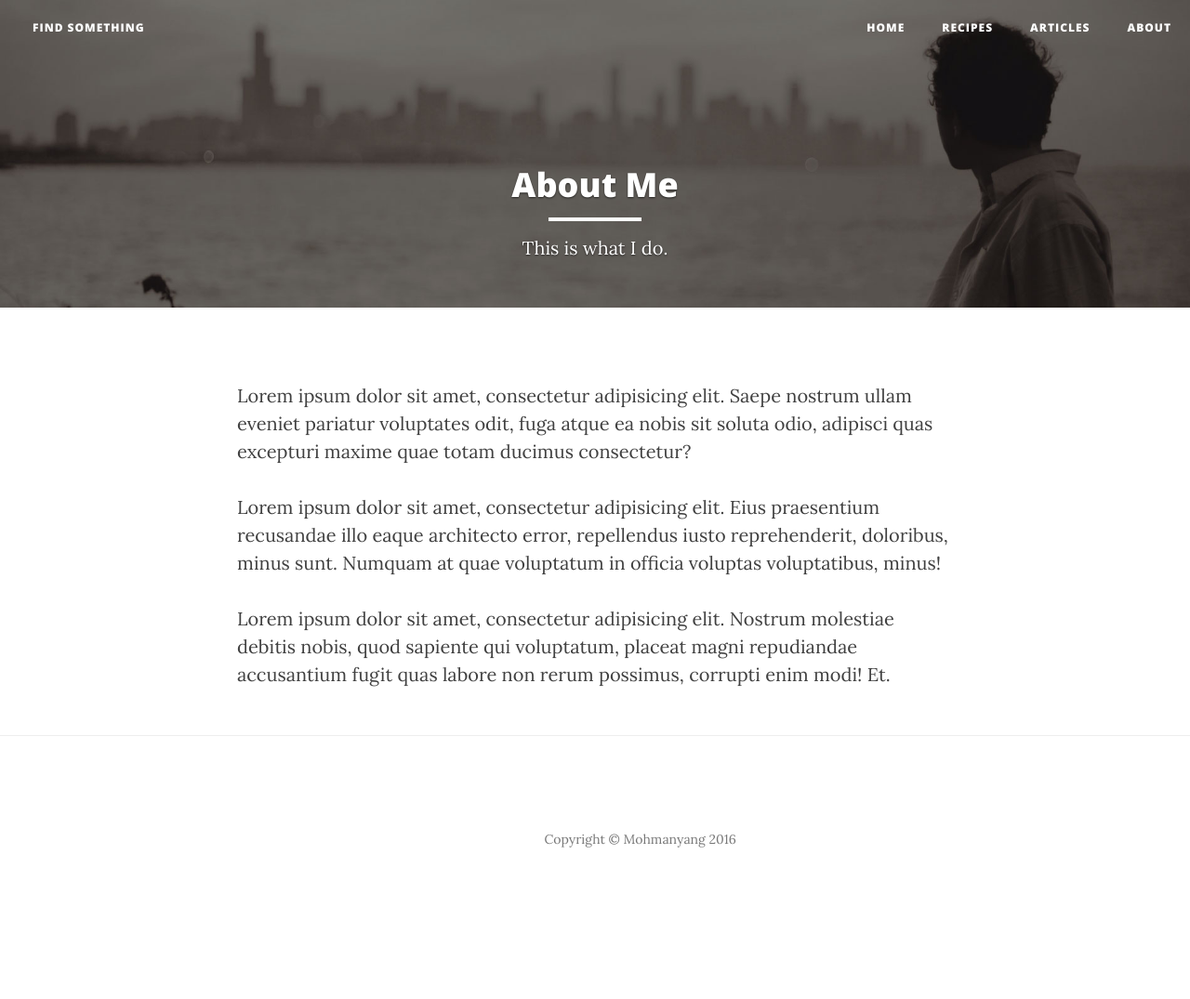
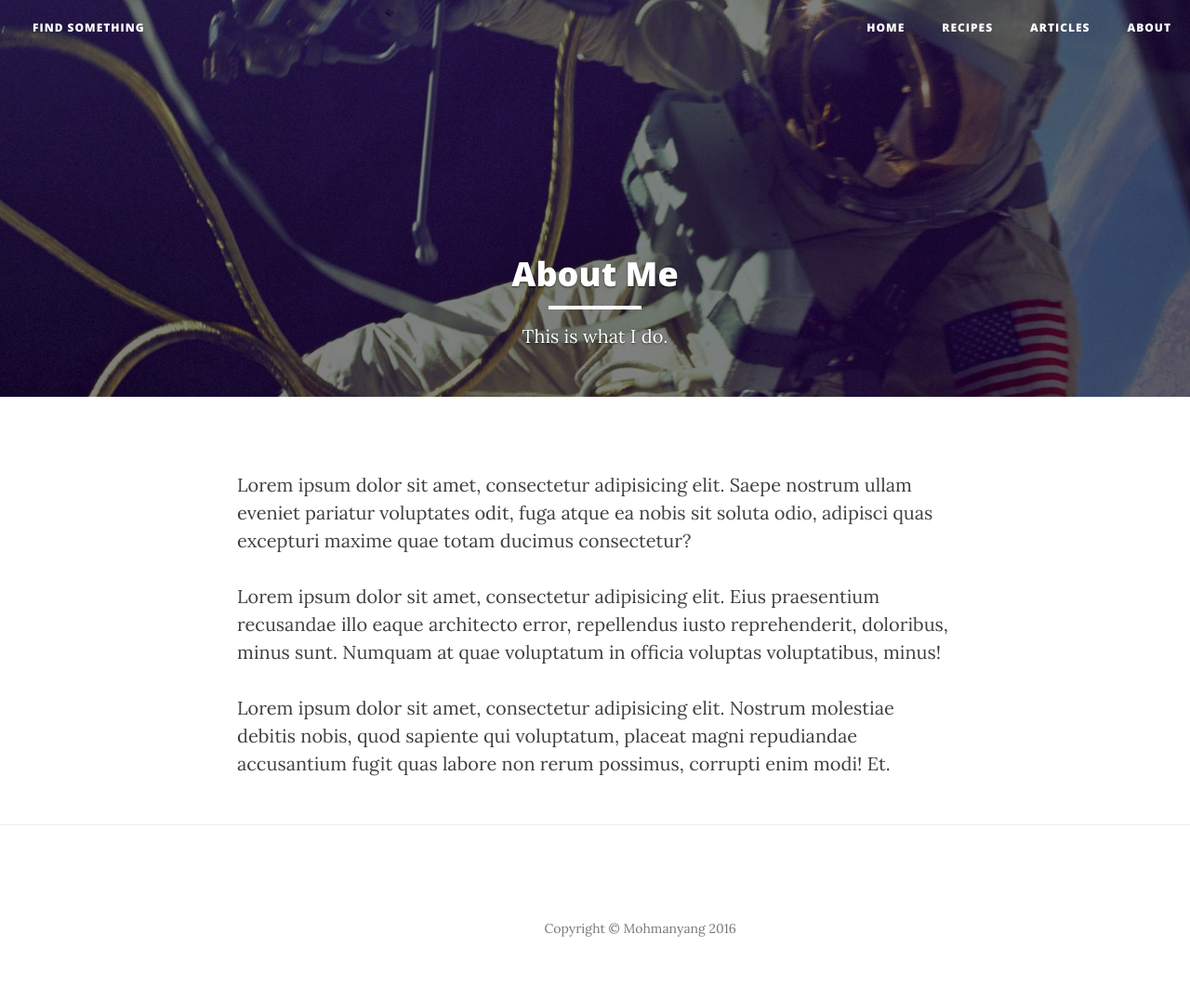
Before and after one commit to LaVillaine/LaVillaine.github.io, a Jekyll site: the page built from about.html, in a window 1280 px wide. Shown: the whole page at 93% size. Built offline with Jekyll 4.4.1, drawn with Linux system fonts in a browser that asks for light colours; nearby versions of some CDN libraries; before the commit the page ends 979 px from its top, so only the background shows below that.

Commit message:
changed site header

```diff
--- a/about.html
+++ b/about.html
@@ -2,7 +2,7 @@
 title: "About Me"
 siteHeading: "About Me"
 subHeading: "This is what I do."
-image: "/img/about-bg.jpg"
+image: "/img/post-bg.jpg"
 ---
 
 <!DOCTYPE html>
--- a/articles.html
+++ b/articles.html
@@ -3,7 +3,7 @@
 title: "Articles"
 siteHeading: "Articles"
 subHeading: "Food for thought"
-image: "/img/about-bg.jpg"
+image: "/img/post-bg.jpg"
 bank:
  - Photoshop-Tutorial: "http://9e0ebbwji-xo-s6iq7rimh-3eb.hop.clickbank.net/"
  - Home-Decorating-Ideas: "http://b3657hqhiy3slvcfu9qqt5ez8c.hop.clickbank.net/"
--- a/index.html
+++ b/index.html
@@ -3,7 +3,7 @@
 title: "Mohmanyang"
 siteHeading: "Mohmanyang"
 subHeading: "Welcome - Bhɨkӑ Ntwoh"
-image: "/img/about-bg.jpg"
+image: "/img/post-bg.jpg"
 ---
 
 {% for post in paginator.posts %}
--- a/recipes.html
+++ b/recipes.html
@@ -3,7 +3,7 @@
 title: "Recipes"
 siteHeading: "Recipes"
 subHeading: "From my kitchen to yours - with love"
-image: "/img/about-bg.jpg"
+image: "/img/post-bg.jpg"
 ---
 
 <div class="post-list">
```
Also changed, not shown: img/post-bg.jpg.
